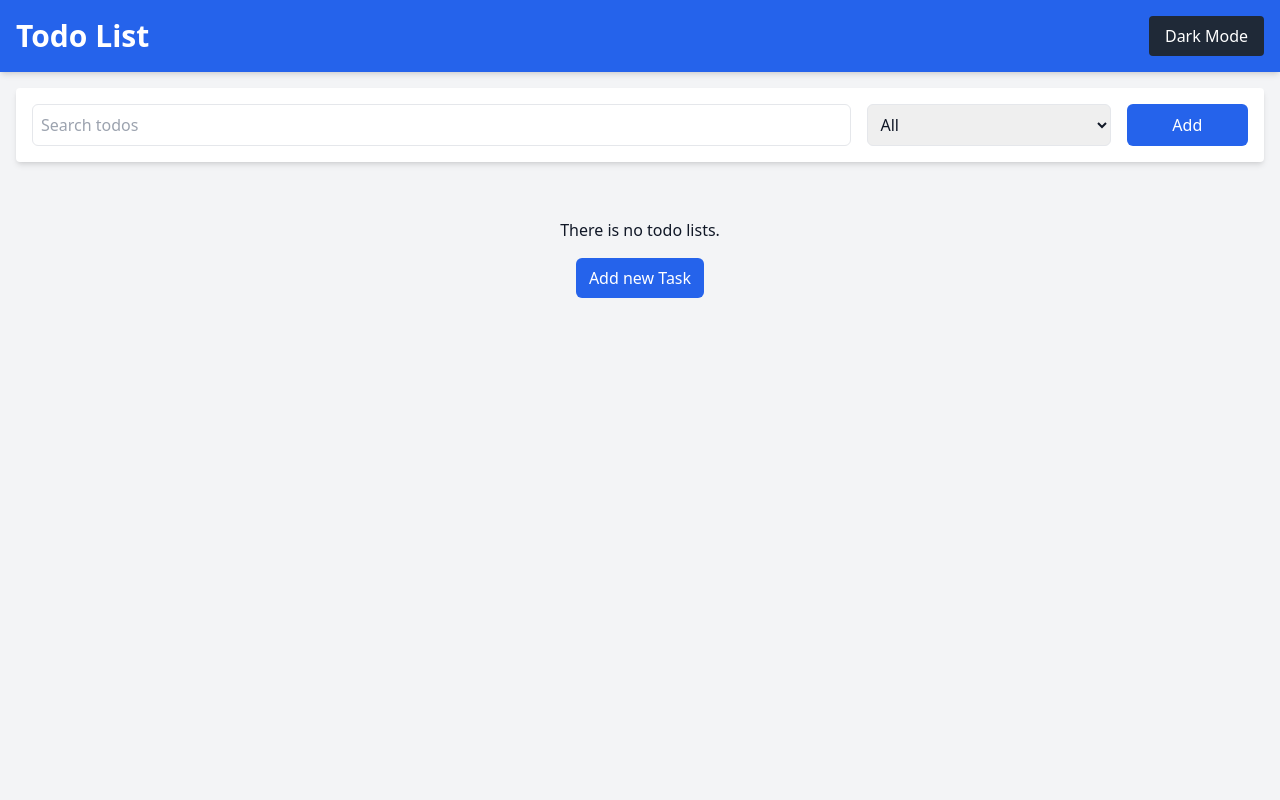
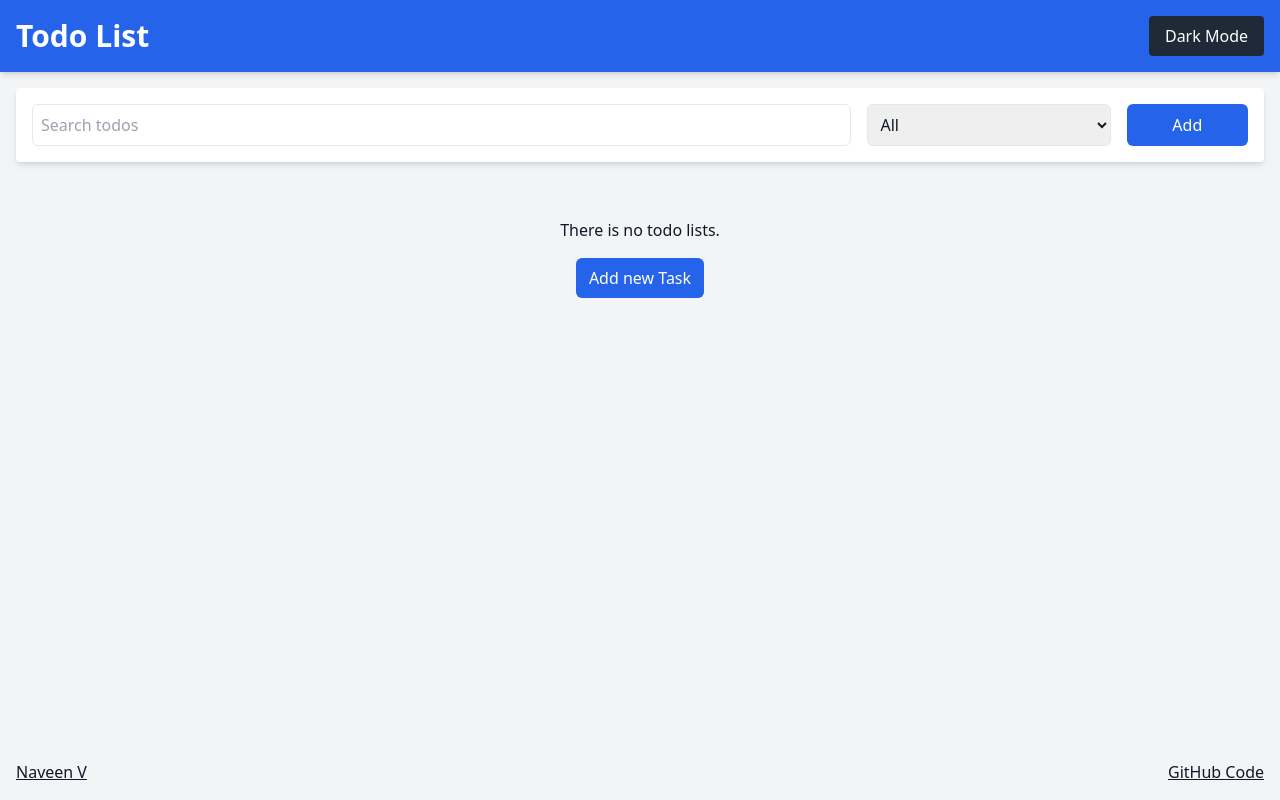
Before and after one commit to naveen42266/vooshfoods-frontend, a React (Create React App) app: page / in a window 1280 px wide. Built offline with nearby package versions, Linux system fonts and the light colour scheme.

Commit message:
footer and date format

```diff
--- a/src/App.tsx
+++ b/src/App.tsx
@@ -68,6 +68,10 @@ function App() {
             </div>}
           </div>}
         </main>
+        <footer className='p-4 flex justify-between items-center'>
+         <a href="https://github.com/naveen42266" className='underline cursor-pointer hover:text-blue-500' target="_blank" rel="noopener noreferrer">Naveen V</a>
+         <a href="https://github.com/naveen42266/todoTask2-nowDigitalEasy" className='underline cursor-pointer hover:text-blue-500' target="_blank" rel="noopener noreferrer">GitHub Code</a>
+        </footer>
       </div>
       {/* <Drawer anchor={width >= 768 ? "right" : "bottom"} open={open} onClose={() => setOpen(false)}>
         <div className="">
--- a/src/components/TodoItem.tsx
+++ b/src/components/TodoItem.tsx
@@ -15,6 +15,10 @@ interface TodoItemProps {
 }
 
 const TodoItem: React.FC<TodoItemProps> = ({ todo, toggleComplete, deleteTodo }) => {
+    const handleDate = (date: string): string => {
+        const [year, month, day] = date.split('-');
+        return `${day}/${month}/${year}`;
+    }
     return (
         <div className="flex items-center justify-between bg-white p-2 md:p-4 rounded shadow-md">
             <div className="flex items-center space-x-4">
@@ -27,7 +31,7 @@ const TodoItem: React.FC<TodoItemProps> = ({ todo, toggleComplete, deleteTodo })
                 <span className={`ml-2 capitalize ${todo.completed ? 'line-through text-gray-500' : ''}`}>
                     {todo.text}
                     {todo.category && ` (${todo.category})`}
-                    {todo.dueDate && ` - ${todo.dueDate}`}
+                    {todo.dueDate && ` - ${handleDate(todo.dueDate)}`}
                 </span>
             </div>
             <button
```
